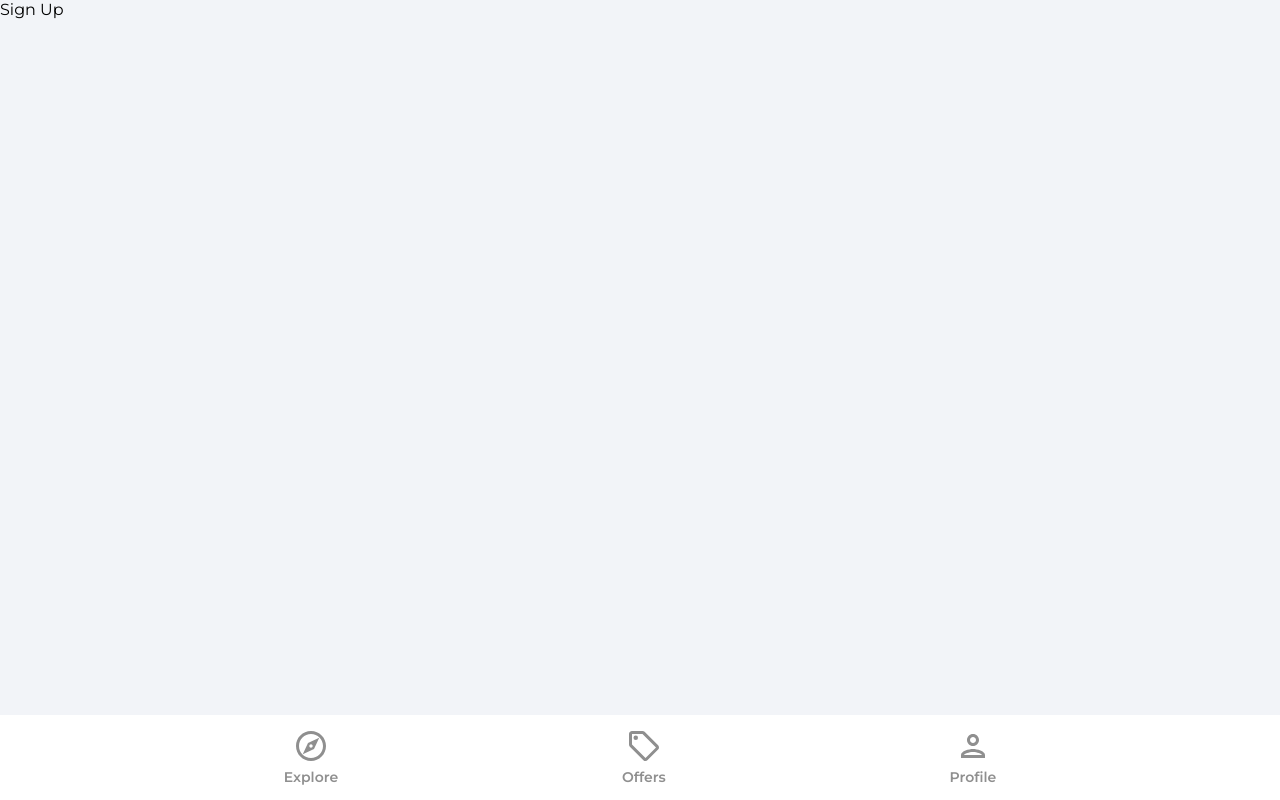
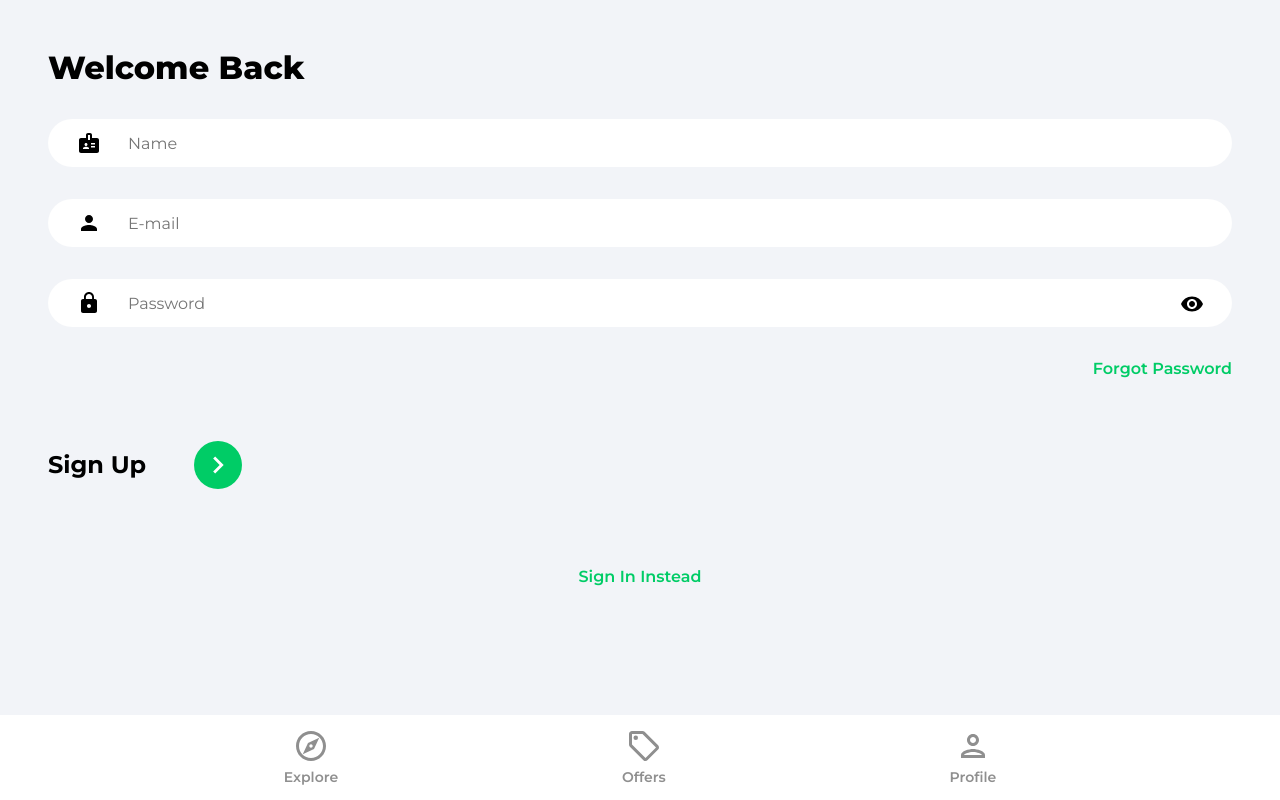
Before and after one commit to t-kalden/House-Marketplace-App, a React (Create React App) app: page /sign-up in a window 1280 px wide. Built offline with nearby package versions, Linux system fonts and the light colour scheme.

Commit message:
Render and implement simple sign up page

```diff
--- a/src/pages/SignUp.jsx
+++ b/src/pages/SignUp.jsx
@@ -1,6 +1,74 @@
+import { useState } from "react"
+import { Link, useNavigate } from "react-router-dom"
+import { ReactComponent as ArrowRightIcon } from '../assets/svg/keyboardArrowRightIcon.svg'
+import visibilityIcon from '../assets/svg/visibilityIcon.svg'
+
 function SignUp() {
-  return (
-    <div>Sign Up</div>
+  const [ showPassword, setShowPassword ] = useState(false)
+  const [ formData, setFormData ] = useState({
+    name:'',
+    email: '',
+    password: ''
+  })
+
+  const { name, email, password } = formData
+
+  const navigate = useNavigate()
+
+  const onChange = (e) => {
+    setFormData((prevState)=> ({
+      ...prevState,
+      [e.target.id] : e.target.value,
+    }))
+
+    e.preventDefault()
+  }
+
+  return(
+    <>
+    <div className="pageContainer">
+
+      <header>
+        <p className="pageHeader">Welcome Back</p>
+      </header>
+
+      <form>
+        <input type="text" name="name" id="name"
+              className="nameInput"
+              placeholder="Name" value={name}
+              onChange={onChange}/>
+
+        <input type="email" name="email" id="email"
+            className="emailInput"
+            placeholder="E-mail" value={email}
+            onChange={onChange}/>
+
+        <div className="passwordInputDiv">
+            <input type={showPassword ? 'text' : 'password'}
+            className="passwordInput" placeholder="Password"
+            id="password" value={password}
+            onChange={onChange}/>
+
+            <img src={visibilityIcon} alt="Show Password"
+                className="showPassword"
+                onClick={(prevState) => setShowPassword(prevState, !showPassword)}
+              />
+        </div>
+
+        <Link to='/forgot-password' className="forgotPasswordLink">Forgot Password</Link>
+
+        <div className="signUpBar">
+          <p className="signUpText">Sign Up</p>
+          <button className="signUpButton">
+            <ArrowRightIcon fill="#fff" width='34px' height='34px'/>
+          </button>
+        </div>
+      </form>
+
+      {/* Google OAuth */}
+      <Link to='/sign-in' className="registerLink">Sign In Instead</Link>
+    </div>
+    </>
   )
 }
 
```
